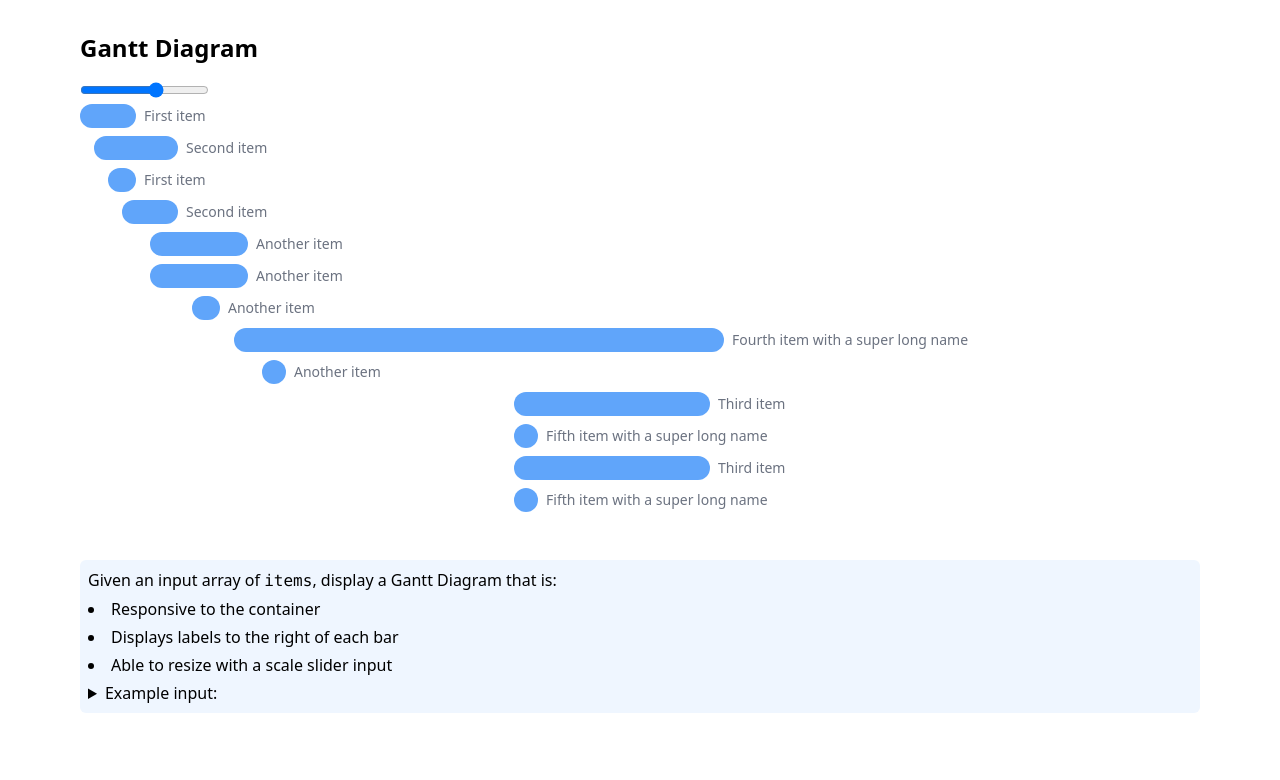
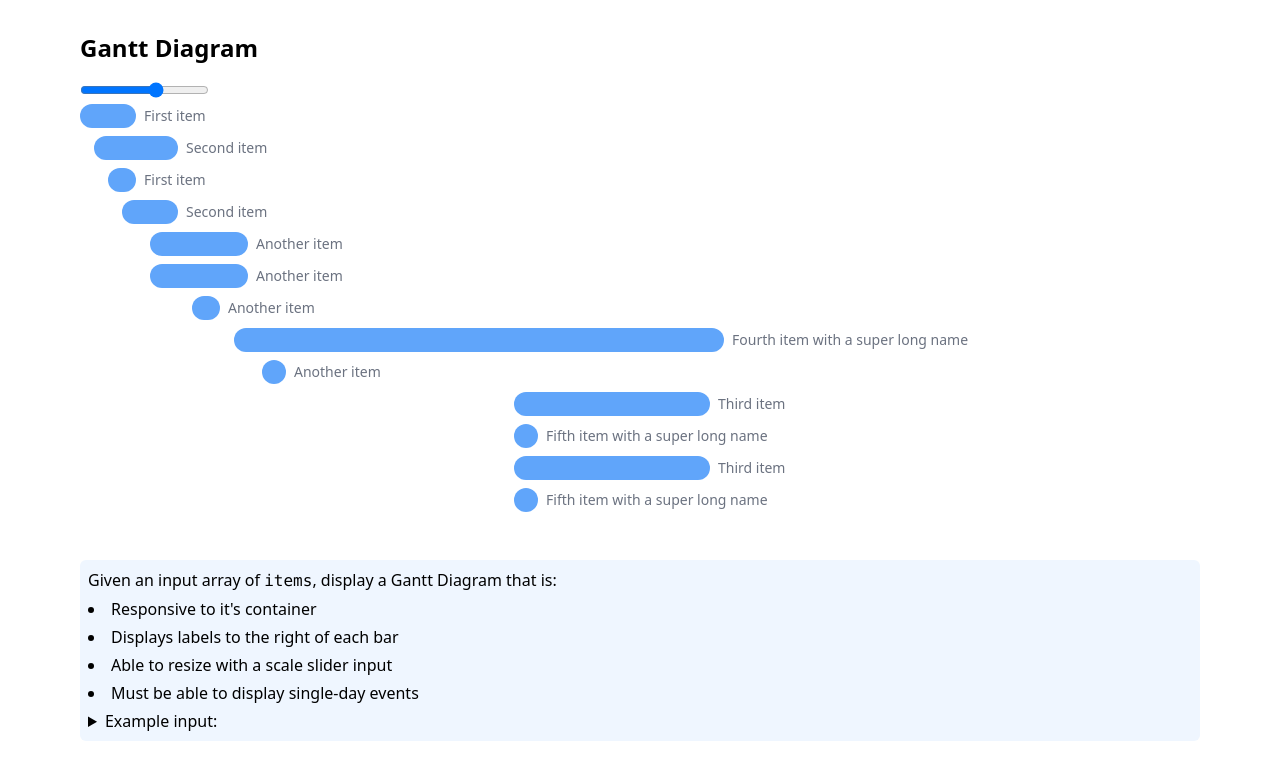
Before and after one commit to parssak/ds-react, a Next.js app: page /diagram in a window 1280 px wide. Shown: the top 780 px of the page. Built offline with nearby package versions, Linux system fonts and the light colour scheme.

Commit message:
clean up on all questions

```diff
--- a/src/pages/diagram.tsx
+++ b/src/pages/diagram.tsx
@@ -149,9 +149,10 @@ export default function DiagramPage() {
       <div className="question my-12">
         Given an input array of <code>items</code>, display a Gantt Diagram that is:
         <ul className="list-inside list-disc mt-1 space-y-1">
-          <li>Responsive to the container</li>
+          <li>Responsive to it's container</li>
           <li>Displays labels to the right of each bar</li>
           <li>Able to resize with a scale slider input</li>
+          <li>Must be able to display single-day events</li>
         </ul>
         <details className="mt-1">
           <summary>Example input:</summary>
```
